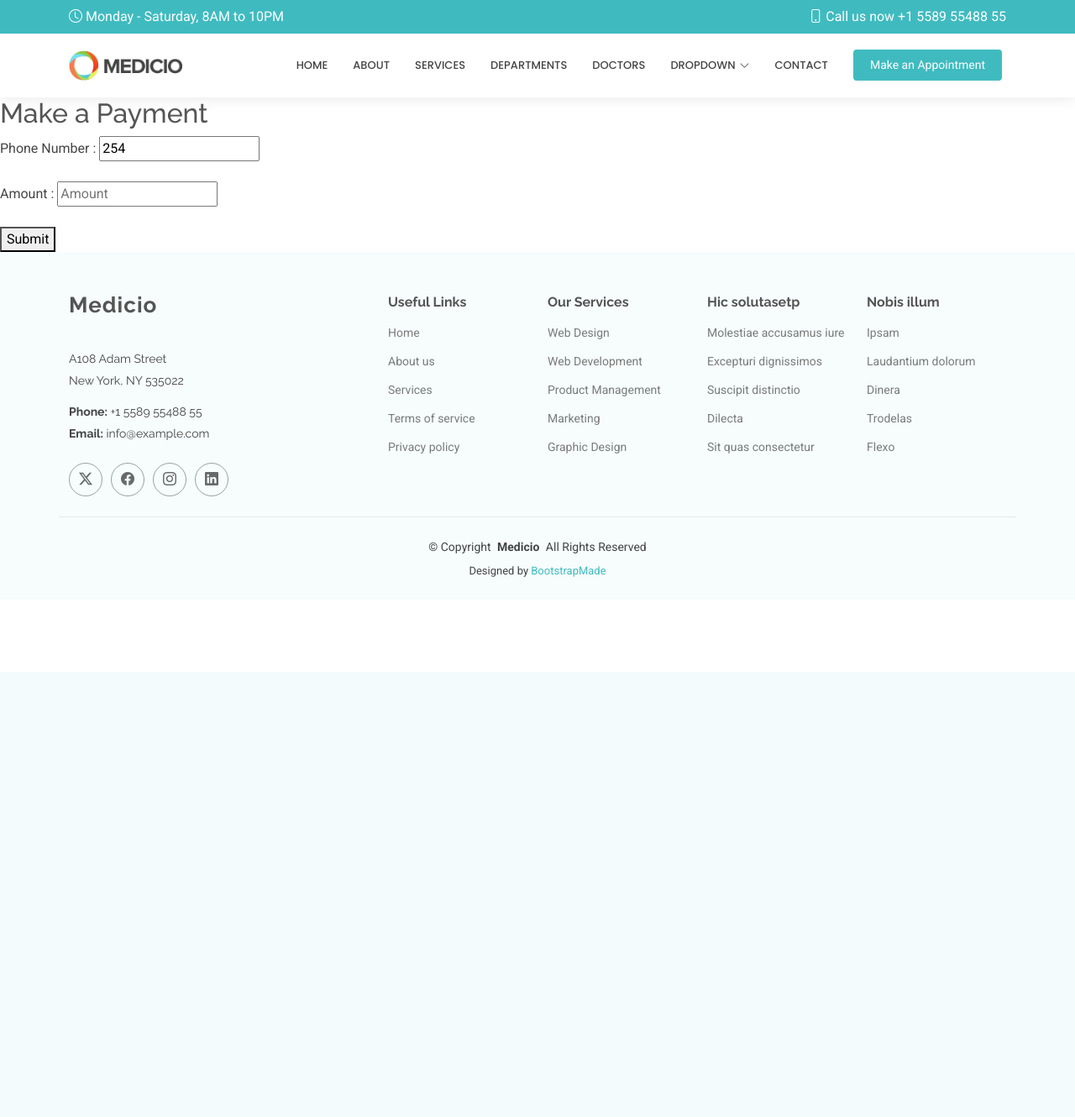
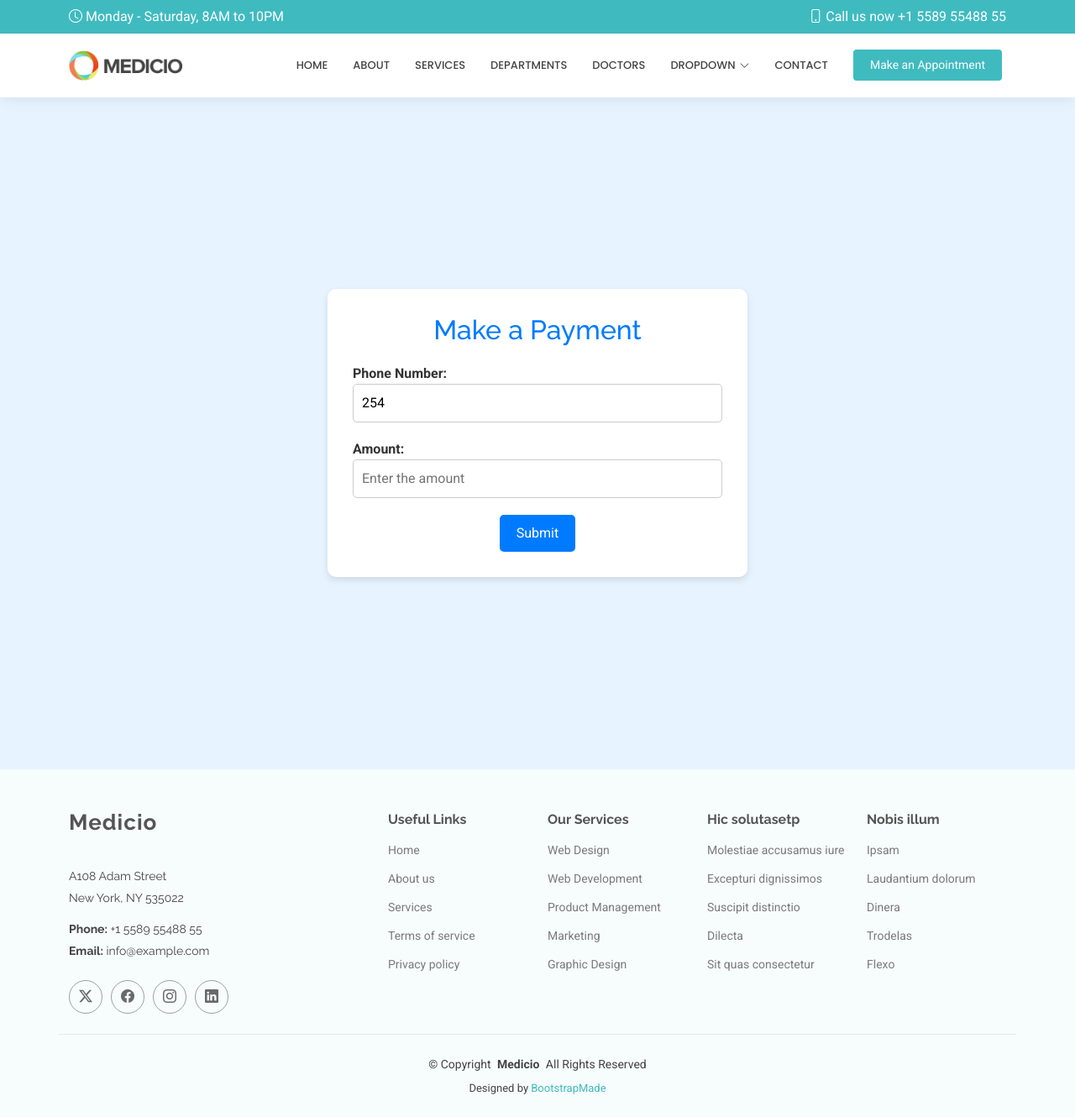
Before and after one commit to KelvinTaii/KotlinFinal, a Django app: template templates/pay.html in a window 1280 px wide. Shown: the whole page at 84% size. Before the commit the page ends 687 px from the top, so only its background shows below. Run offline with Django 5.2, Linux system fonts and the light colour scheme; the template is opened without the code that fills it, so the values that code supplies are empty; some libraries are stand-ins or nearby versions.

Commit message:
Pay.html styling update

```diff
--- a/templates/pay.html
+++ b/templates/pay.html
@@ -4,22 +4,47 @@
 
 {% block body %}
 
-<h2>Make a Payment</h2>
+<div style="background-color: #e7f3ff; min-height: 100vh; padding: 50px 15px; display: flex; justify-content: center; align-items: center;">
+  <div style="background-color: #ffffff; border-radius: 10px; box-shadow: 0 4px 8px rgba(0, 0, 0, 0.1); padding: 30px; max-width: 500px; width: 100%;">
+    <h2 style="text-align: center; color: #007bff; margin-bottom: 20px;">Make a Payment</h2>
+    <form method="post" action="{% url 'stk' %}">
+      {% csrf_token %}
 
-<form method="post" action="{% url 'stk' %}">
-  {% csrf_token %}
-    <label for="phone">Phone Number :</label>
-    <input type="number" id="phone" name="phone" value="254" placeholder="Phone Number">
-    <br><br>
+      <!-- Phone Number Field -->
+      <div style="margin-bottom: 20px;">
+        <label for="phone" style="font-weight: bold; color: #333;">Phone Number:</label>
+        <input
+          type="number"
+          id="phone"
+          name="phone"
+          value="254"
+          placeholder="Enter your phone number"
+          style="width: 100%; padding: 10px; border: 1px solid #ccc; border-radius: 5px;"
+          required>
+      </div>
 
-    <label for="amount">Amount :</label>
-    <input type="text" id="amount" name="amount" placeholder="Amount">
-    <br><br>
-  <button type="submit">Submit</button>
-</form>
+      <!-- Amount Field -->
+      <div style="margin-bottom: 20px;">
+        <label for="amount" style="font-weight: bold; color: #333;">Amount:</label>
+        <input
+          type="text"
+          id="amount"
+          name="amount"
+          placeholder="Enter the amount"
+          style="width: 100%; padding: 10px; border: 1px solid #ccc; border-radius: 5px;"
+          required>
+      </div>
 
-
-
-
+      <!-- Submit Button -->
+      <div style="text-align: center;">
+        <button
+          type="submit"
+          style="background-color: #007bff; color: white; border: none; padding: 10px 20px; border-radius: 5px; font-size: 16px; cursor: pointer;">
+          Submit
+        </button>
+      </div>
+    </form>
+  </div>
+</div>
 
 {% endblock %}
```
